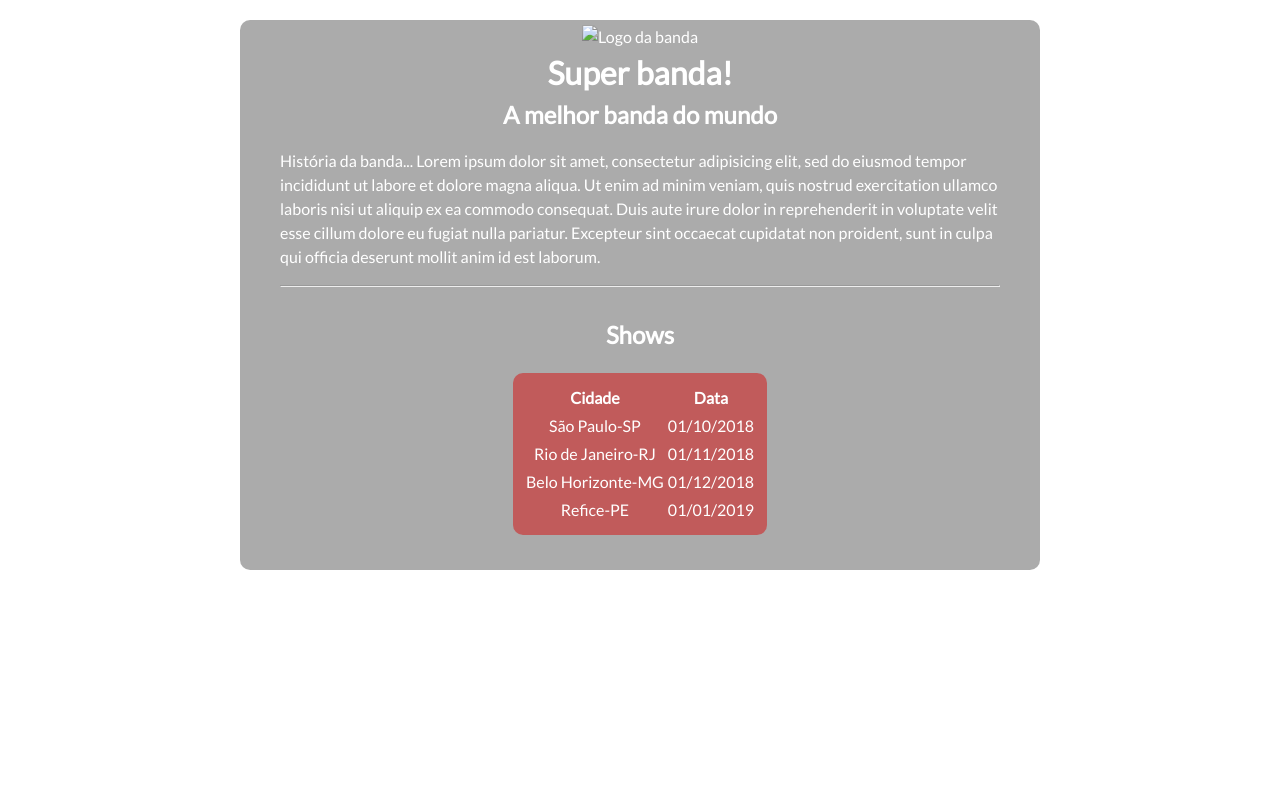
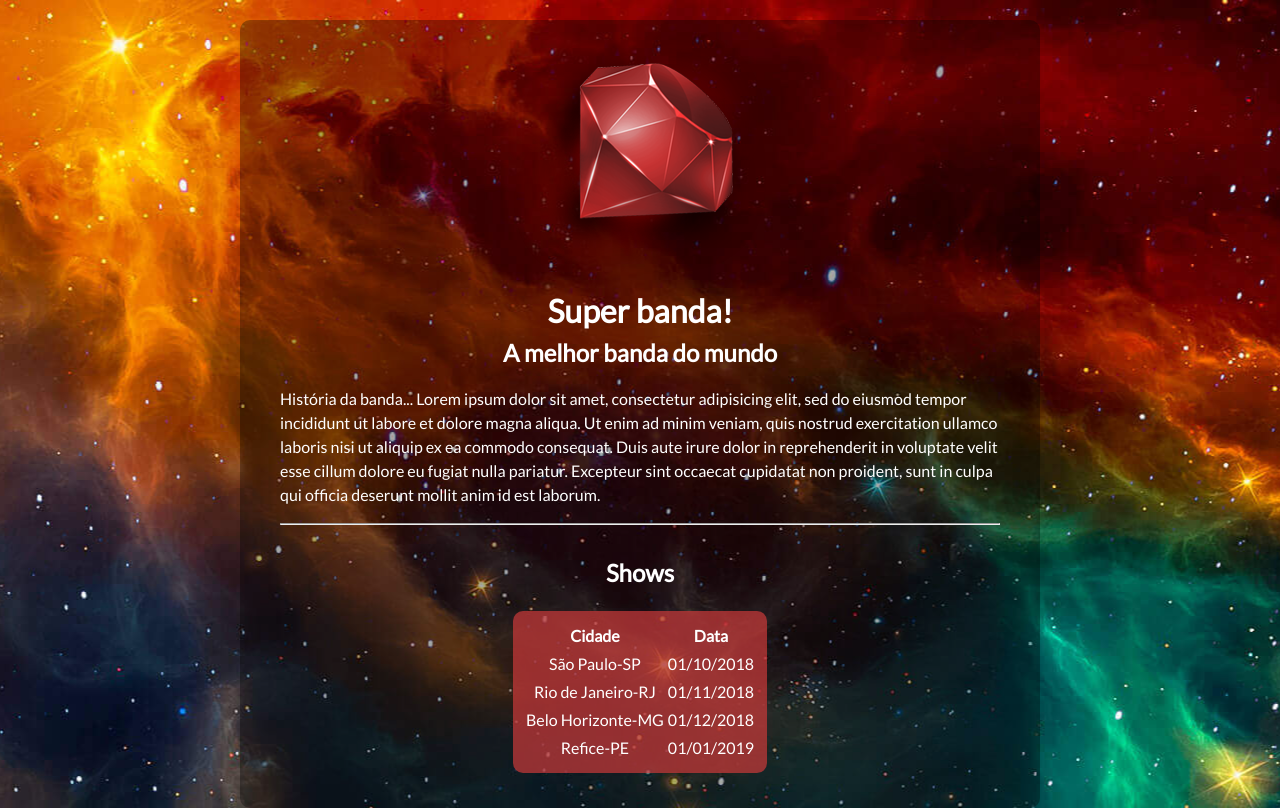
Before and after one commit to rafaelfriske/SiteBanda, a plain HTML site: page site_banda/index.html in a window 1280 px wide. Drawn offline with Linux system fonts and the light colour scheme.

Commit message:
commit inicial

```diff
--- a/site_banda/application.css
+++ b/site_banda/application.css
@@ -2,7 +2,7 @@ body {
     width: 95%;
     max-width: 800px;
     margin: auto;
-    background: url(bg.jpg) center;
+    background: url(../img/bg.jpg) center;
 
     font-family: 'Lato';
     line-height: 1.5;
--- a/site_banda/index.html
+++ b/site_banda/index.html
@@ -10,7 +10,7 @@
   <body>
     <main>
       <div class="logo">
-        <img src="ruby.png" alt="Logo da banda">
+        <img src="../img/ruby.png" alt="Logo da banda">
       </div>
 
       <h1 class="band-name">Super banda!</h1>
```
Also changed, not shown: img/bg.jpg (added), img/ruby.png (added).
